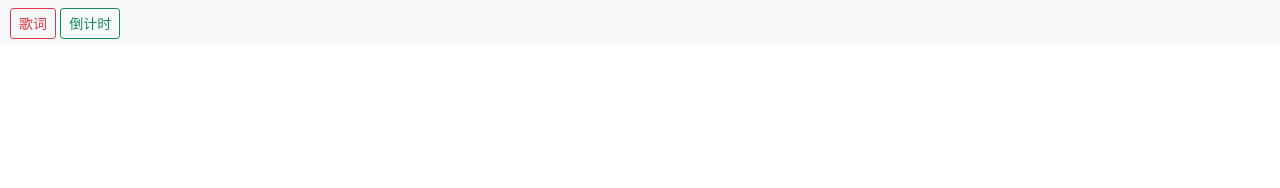
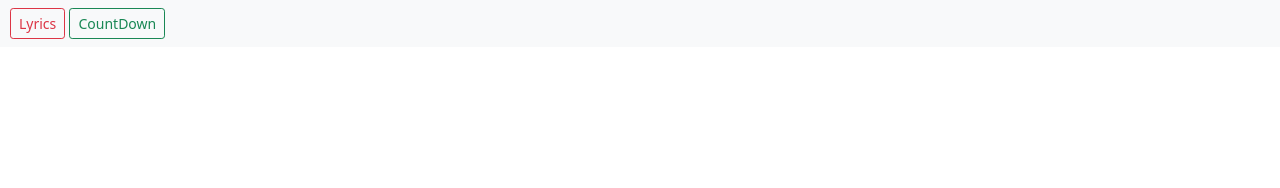
Before and after one commit to iamlockelightning/iamlockelightning.github.io, a Jekyll site: the page count.html, which Jekyll copies as it is, in a window 1280 px wide. Shown: the top 188 px of the page. Built offline with Jekyll 4.4.1, drawn with Linux system fonts in a browser that asks for light colours; nearby versions of some CDN libraries.

Commit message:
Update count.html

```diff
--- a/count.html
+++ b/count.html
@@ -15,8 +15,8 @@
 
     <nav class="navbar navbar-light bg-light d-flex justify-content-start" id="nav_bar">
       <div style="padding-left: 10px;">
-      <a href="/toy" class="btn btn-outline-danger btn-sm">歌词</a>
-      <a href="/count" class="btn btn-outline-success btn-sm">倒计时</a>
+      <a href="/toy" class="btn btn-outline-danger btn-sm">Lyrics</a>
+      <a href="/count" class="btn btn-outline-success btn-sm">CountDown</a>
       <!-- <a href="#" class="btn btn-outline-warning btn-sm">抽签</a> -->
       <!-- <a href="#" class="btn btn-outline-primary btn-sm">op 4</a>
       <a href="#" class="btn btn-outline-dark btn-sm">op 5</a> -->
```
